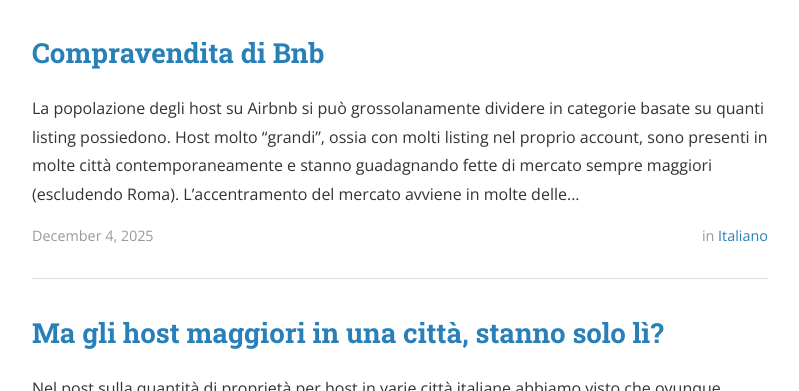
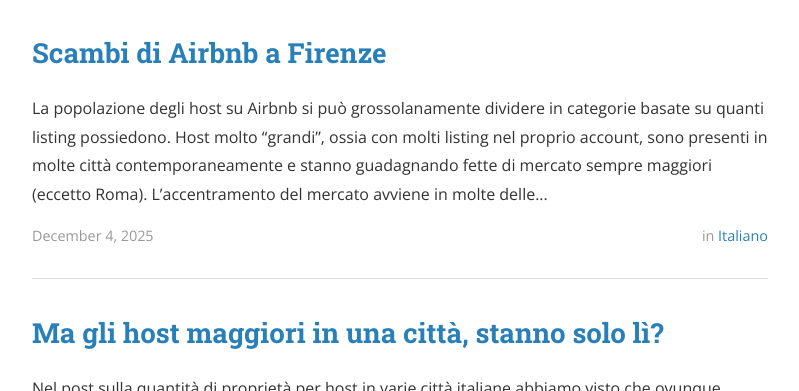
Before and after one commit to bernomone/citybreaking, a Jekyll site: the page built from index.html, in a window 1280 px wide and 900 px high, cut to the strip 509-900 px from the top of the window. Shown: the whole strip, without its empty margins (240-1039 px from the left). Built offline with Jekyll 4.4.1, drawn with Linux system fonts in a browser that asks for light colours; nearby versions of some CDN libraries; the list of posts is cut into pages by our own code.

Commit message:
change title

```diff
--- a/_posts/2025-12-04-scambi-bnb.md
+++ b/_posts/2025-12-04-scambi-bnb.md
@@ -1,14 +1,14 @@
 ---
 layout: post
-title: "Compravendita di Bnb"
+title: "Scambi di Airbnb a Firenze"
 date: 2025-12-04
 author: "Bernardo & Martina"
-tags: [italia, buying and selling]
+tags: [italia, exchange]
 categories: [italiano]
-excerpt: Individuare scambi di Bnb tra host
+excerpt: Come individuare scambi di Bnb tra host
 ---
 
-La popolazione degli host su Airbnb si può grossolanamente dividere in categorie basate su quanti listing possiedono. Host molto "grandi", ossia con molti listing nel proprio account, sono presenti in [molte città contemporaneamente](https://bernomone.github.io/citybreaking/italiano/2025/11/22/presenza-in-loco.html) e stanno guadagnando [fette di mercato sempre maggiori](https://bernomone.github.io/citybreaking/italiano/2025/11/03/gini-trends-italia.html) (escludendo Roma).
+La popolazione degli host su Airbnb si può grossolanamente dividere in categorie basate su quanti listing possiedono. Host molto "grandi", ossia con molti listing nel proprio account, sono presenti in [molte città contemporaneamente](https://bernomone.github.io/citybreaking/italiano/2025/11/22/presenza-in-loco.html) e stanno guadagnando [fette di mercato sempre maggiori](https://bernomone.github.io/citybreaking/italiano/2025/11/03/gini-trends-italia.html) (eccetto Roma).
 
 L'accentramento del mercato avviene in molte delle città che abbiamo osservato in post precedenti, senza un sostanziale aumento del numero di listing. Questo può essere spiegato in due modi:
 
```
